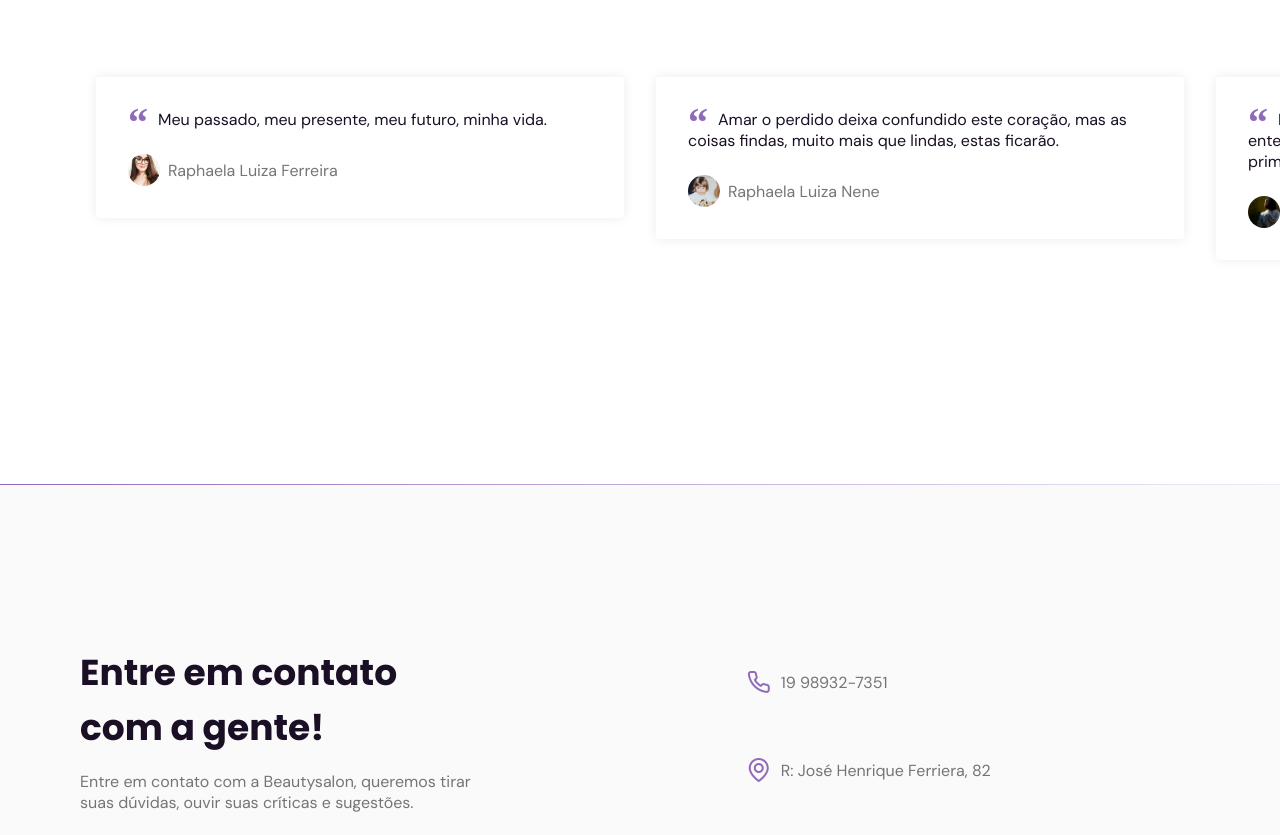
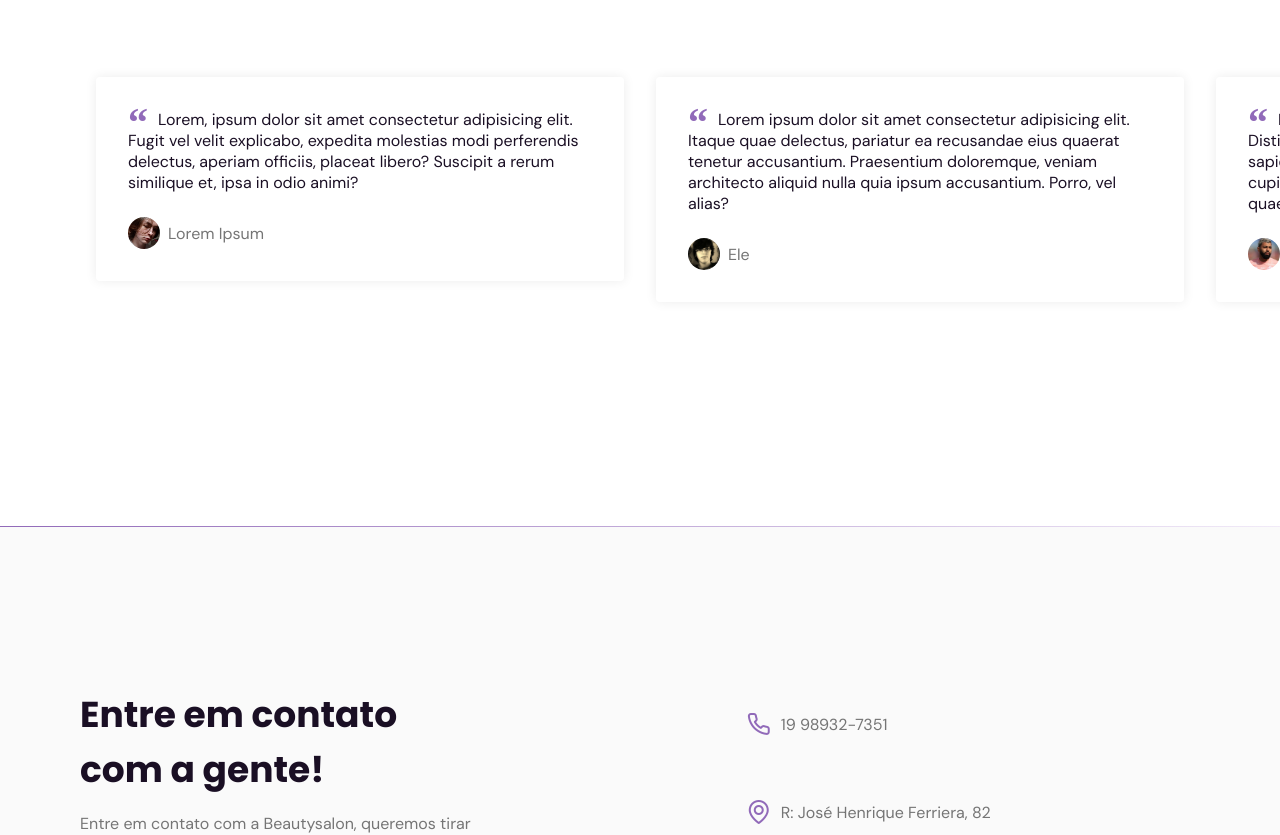
Before and after one commit to xdraffa/BeautySaloon, a plain HTML site: page index.html in a window 1280 px wide. Shown: the part 2650-3485 px from the top of the page. Drawn offline with nearby package versions, Linux system fonts and the light colour scheme; files whose address does not match are found by name.

Commit message:
Add files via upload

```diff
--- a/index.html
+++ b/index.html
@@ -118,11 +118,11 @@
               <blockquote>
                 <p>
                   <span>&ldquo;</span>
-                  Meu passado, meu presente, meu futuro, minha vida.
+                  Lorem, ipsum dolor sit amet consectetur adipisicing elit. Fugit vel velit explicabo, expedita molestias modi perferendis delectus, aperiam officiis, placeat libero? Suscipit a rerum similique et, ipsa in odio animi?
                 </p>
                 <cite>
-                  <img src="assets/fotos/apha3.jpg" alt="Raphaela toda maquiada e bonita">
-                  Raphaela Luiza Ferreira
+                  <img src="assets/fotos/img3.jpg" alt="Raphaela toda maquiada e bonita">
+                  Lorem Ipsum
                 </cite>
               </blockquote>
             </div>
@@ -131,11 +131,11 @@
               <blockquote>
                 <p>
                   <span>&ldquo;</span>
-                  Amar o perdido deixa confundido este coração, mas as coisas findas, muito mais que lindas, estas ficarão.
+                  Lorem ipsum dolor sit amet consectetur adipisicing elit. Itaque quae delectus, pariatur ea recusandae eius quaerat tenetur accusantium. Praesentium doloremque, veniam architecto aliquid nulla quia ipsum accusantium. Porro, vel alias?
                 </p>
                 <cite>
-                  <img src="assets/fotos/apha2.jpg" alt="Raphaela quando era nene">
-                  Raphaela Luiza Nene
+                  <img src="assets/fotos/img2.jpg" alt="Raphaela quando era nene">
+                  Ele
                 </cite>
               </blockquote>
             </div>
@@ -144,11 +144,11 @@
               <blockquote>
                 <p>
                   <span>&ldquo;</span>
-                  Parecia que ele queria me dar o mundo! Ele só não entendia que tinha feito isso quando disse que me amava pela primeira vez
+                  Lorem ipsum dolor sit amet consectetur adipisicing elit. Distinctio itaque, aliquid voluptatem ut dolore reprehenderit sapiente doloribus repudiandae maxime doloremque cupiditate, voluptates, vero impedit facilis. Eos odit placeat quaerat necessitatibus.
                 </p>
                 <cite>
-                  <img src="assets/fotos/apha1.jpg" alt="Raphaela Toda linda em sao Paulo">
-                  Raphaela Ferreira Pacheco
+                  <img src="assets/fotos/img1.jpg" alt="Raphaela Toda linda em sao Paulo">
+                  Gabigol
                 </cite>
               </blockquote>
             </div>
```
Also changed, not shown: assets/fotos/img1.jpg (added), assets/fotos/img2.jpg (added), assets/fotos/img3.jpg (added).
